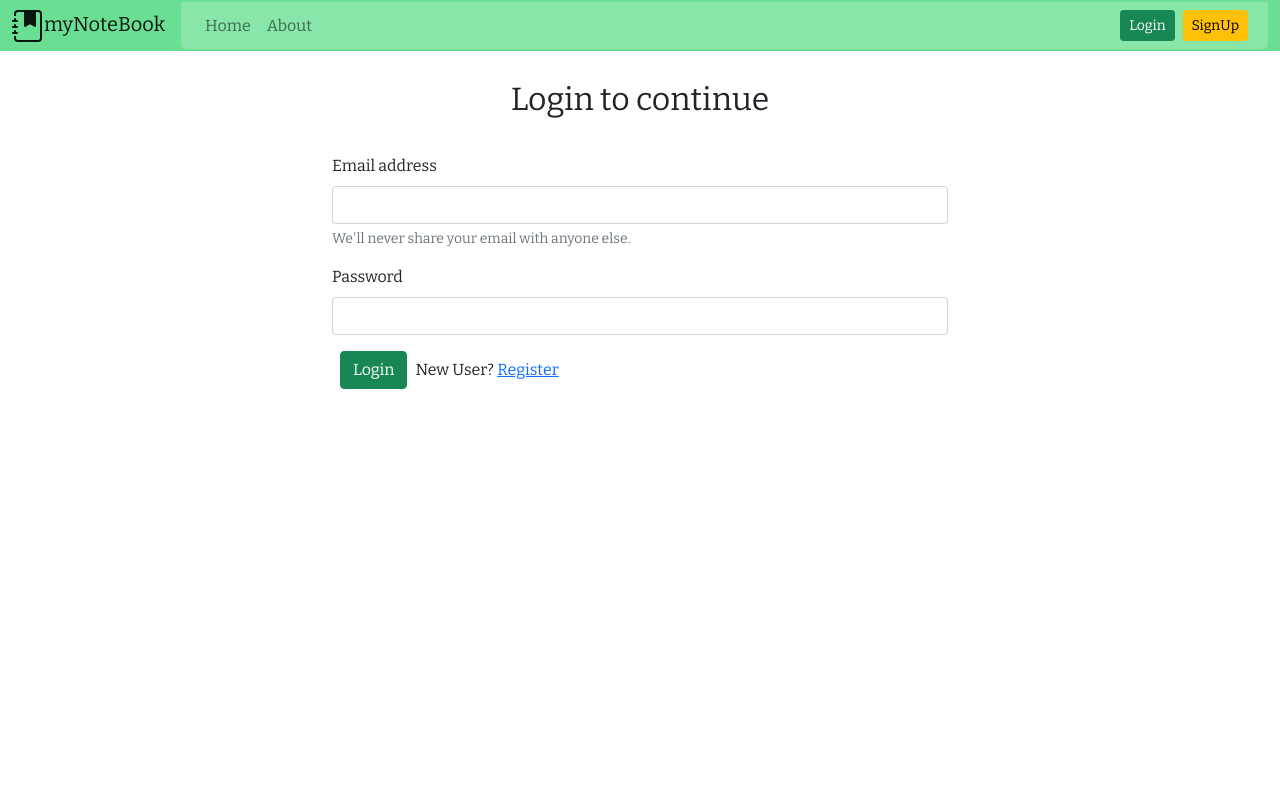
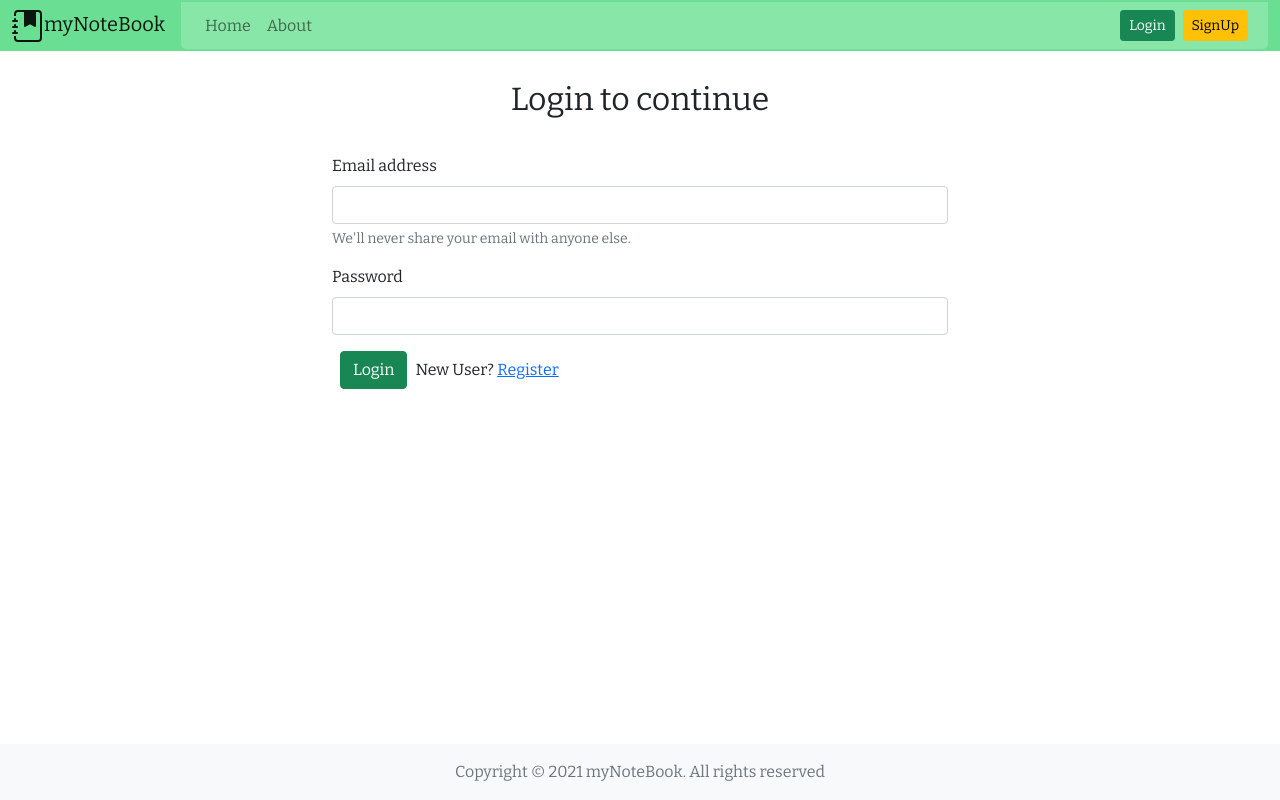
Before and after one commit to prathamesh-dukare/My-Notebook-React, a React (Create React App) app: page /login in a window 1280 px wide. Built offline with nearby package versions, Linux system fonts and the light colour scheme; no server answers.

Commit message:
Fixed : Footer

```diff
--- a/src/App.js
+++ b/src/App.js
@@ -14,7 +14,7 @@ import About from "./components/About";
 import NoteState from "./context/notes/NoteState";
 import Login from "./components/Login";
 import SignUp from "./components/SignUp";
-// import Footer from "./components/Footer";
+import Footer from "./components/Footer";
 
 function App() {
   const [alertMessage, setAlertMessage] = useState("");
@@ -51,7 +51,7 @@ function App() {
           </Switch>
         </Router>
       </NoteState>
-      {/* <Footer /> */}
+      <Footer />
     </div>
   );
 }
```
